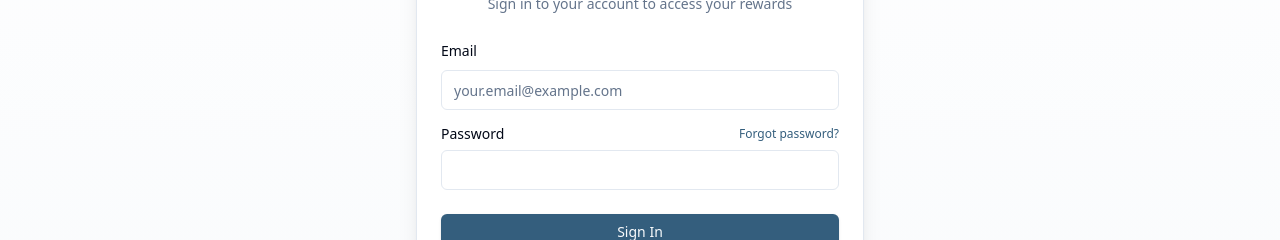
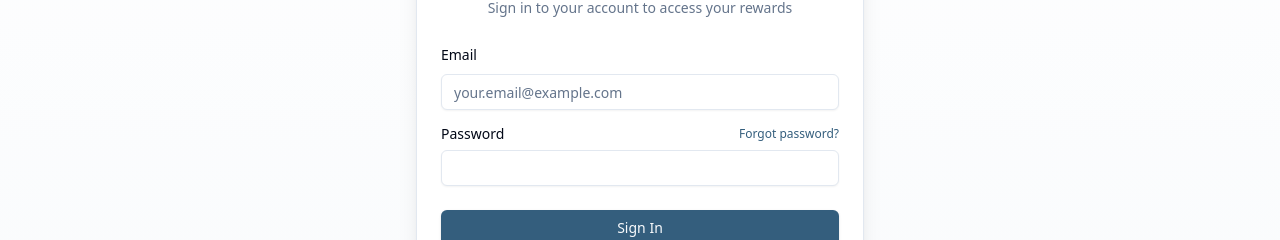
Before and after one commit to revothan/maxi-softlens, a React (Vite) app: page /login in a window 1280 px wide. Shown: the part 385-625 px from the top of the page. Built offline with nearby package versions, Linux system fonts and the light colour scheme; no server answers; the database is empty.

Commit message:
Add Input UI component

```diff
--- a/src/components/ui/input.tsx
+++ b/src/components/ui/input.tsx
@@ -1,5 +1,4 @@
 import * as React from "react"
-
 import { cn } from "@/lib/utils"
 
 export interface InputProps
@@ -11,7 +10,7 @@
       <input
         type={type}
         className={cn(
-          "flex h-10 w-full rounded-md border border-input bg-background px-3 py-2 text-sm ring-offset-background file:border-0 file:bg-transparent file:text-sm file:font-medium placeholder:text-muted-foreground focus-visible:outline-none focus-visible:ring-2 focus-visible:ring-ring focus-visible:ring-offset-2 disabled:cursor-not-allowed disabled:opacity-50",
+          "flex h-9 w-full rounded-md border border-input bg-background px-3 py-1 text-sm shadow-sm transition-colors file:border-0 file:bg-transparent file:text-sm file:font-medium placeholder:text-muted-foreground focus-visible:outline-none focus-visible:ring-1 focus-visible:ring-ring disabled:cursor-not-allowed disabled:opacity-50",
           className
         )}
         ref={ref}
```
